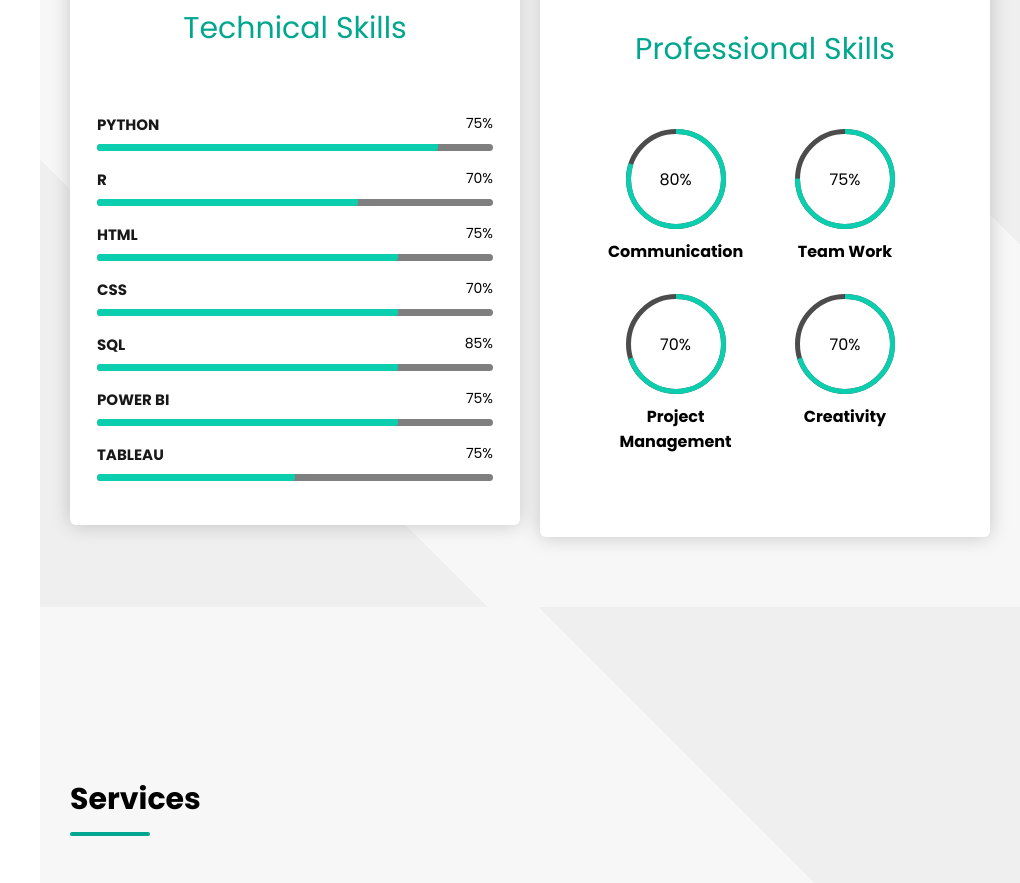
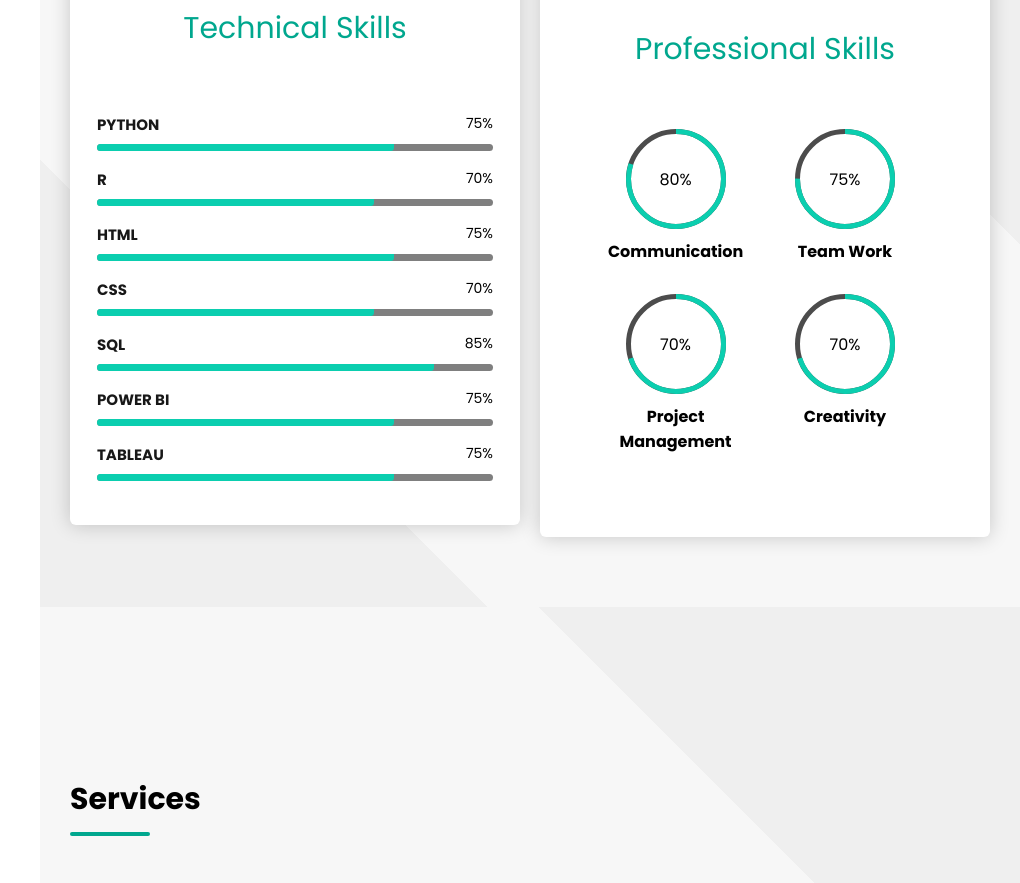
Before and after one commit to Nisha0802/MyPortfolio.github.io, a plain HTML site: page index.html in a window 1280 px wide. Shown: the part 1587-2470 px from the top of the page, without its empty margins (260-1280 px from the left). Drawn offline with nearby package versions, Linux system fonts and the light colour scheme.

Commit message:
Update index.html

```diff
--- a/index.html
+++ b/index.html
@@ -141,7 +141,7 @@
                                                 <div class="percentage-num">75%</div>
                                             </div>
                                             <div class="progressBar">
-                                                <div class="percentagem" style="width: 86%;"></div>
+                                                <div class="percentagem" style="width: 75%;"></div>
                                             </div>
                                         </div>
                                     </div>
@@ -153,7 +153,7 @@
                                                 <div class="percentage-num">70%</div>
                                             </div>
                                             <div class="progressBar">
-                                                <div class="percentagem" style="width: 66%;"></div>
+                                                <div class="percentagem" style="width: 70%;"></div>
                                             </div>
                                         </div>
                                     </div>
@@ -165,7 +165,7 @@
                                                 <div class="percentage-num">75%</div>
                                             </div>
                                             <div class="progressBar">
-                                                <div class="percentagem" style="width: 76%;"></div>
+                                                <div class="percentagem" style="width: 75%;"></div>
                                             </div>
                                         </div>
                                     </div>
@@ -177,7 +177,7 @@
                                                 <div class="percentage-num">70%</div>
                                             </div>
                                             <div class="progressBar">
-                                                <div class="percentagem" style="width: 76%;"></div>
+                                                <div class="percentagem" style="width: 70%;"></div>
                                             </div>
                                         </div>
                                     </div>
@@ -189,7 +189,7 @@
                                                 <div class="percentage-num">85%</div>
                                             </div>
                                             <div class="progressBar">
-                                                <div class="percentagem" style="width: 76%;"></div>
+                                                <div class="percentagem" style="width: 85%;"></div>
                                             </div>
                                         </div>
                                     </div>
@@ -201,7 +201,7 @@
                                                 <div class="percentage-num">75%</div>
                                             </div>
                                             <div class="progressBar">
-                                                <div class="percentagem" style="width: 76%;"></div>
+                                                <div class="percentagem" style="width: 75%;"></div>
                                             </div>
                                         </div>
                                     </div>
@@ -213,7 +213,7 @@
                                                 <div class="percentage-num">75%</div>
                                             </div>
                                             <div class="progressBar">
-                                                <div class="percentagem" style="width: 50%;"></div>
+                                                <div class="percentagem" style="width: 75%;"></div>
                                             </div>
                                         </div>
                                     </div>
```
